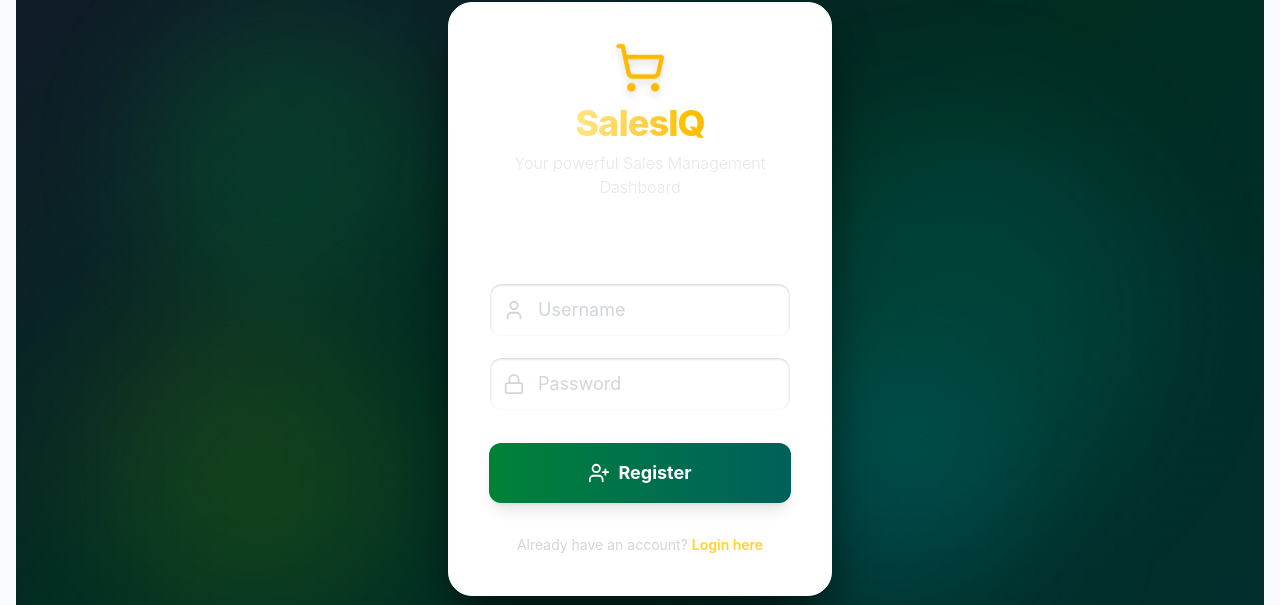
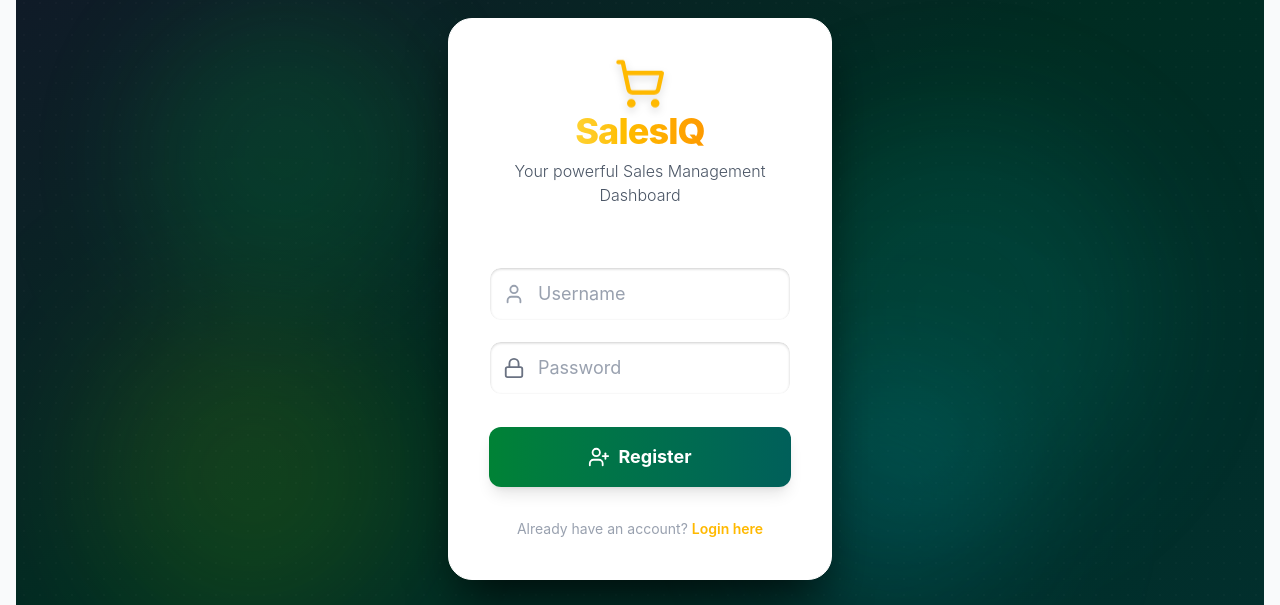
Before and after one commit to saketmishra5454/salesiq, a React (Vite) app in the folder client/: page /register in a window 1280 px wide. Shown: the part 173-778 px from the top of the page. Built offline with nearby package versions, Linux system fonts and the light colour scheme; no server answers.

Commit message:
More Enhance

```diff
--- a/client/src/pages/Login.jsx
+++ b/client/src/pages/Login.jsx
@@ -22,7 +22,7 @@ const Login = () => {
       localStorage.setItem("authToken", res.data.token);
       localStorage.setItem("username", res.data.username);
 
-      toast.success("Login successful 🎉 Welcome back to SalesIQ!");
+      toast.success("Login successfully🎉 Welcome SalesIQ!");
       navigate("/");
     } catch (err) {
       toast.error(err.response?.data?.message || "Login failed ❌ Please check your credentials.");
@@ -46,41 +46,41 @@ const Login = () => {
 
       <form
         onSubmit={handleLogin}
-        className="relative z-20 bg-white bg-opacity-10 backdrop-filter backdrop-blur-xl border border-white border-opacity-30 shadow-3xl rounded-3xl p-10 w-full max-w-sm mx-4 transform transition-all duration-500 hover:scale-[1.01] overflow-hidden" // Increased padding, rounded corners, new shadow
+        className="relative z-20 bg-white bg-opacity-10 backdrop-filter backdrop-blur-xl border border-white border-opacity-30 shadow-3xl rounded-3xl p-10 w-full max-w-sm mx-4 transform transition-all duration-500 hover:scale-[1.01] overflow-hidden"
       >
         <div className="flex flex-col items-center justify-center mb-8">
-          <ShoppingCart size={52} className="text-amber-400 drop-shadow-lg animate-bounce-subtle" /> {/* Larger icon, subtle bounce */}
-          <h2 className="text-4xl font-extrabold tracking-tight bg-clip-text text-transparent bg-gradient-to-r from-amber-200 to-amber-400 mt-2">
+          <ShoppingCart size={52} className="text-amber-400 drop-shadow-lg animate-bounce-subtle" />
+          <h2 className="text-4xl font-extrabold tracking-tight bg-clip-text text-transparent bg-gradient-to-r from-amber-300 to-amber-500">
             SalesIQ
           </h2>
-          <p className="text-gray-200 text-base mt-2 font-light text-center">
+          <p className="text-gray-600 text-base mt-2 font-light text-center">
             Your powerful Sales Management Dashboard
           </p>
         </div>
 
-        <p className="text-white text-xl font-semibold mb-6 text-center">
+        <p className="text-grey text-xl font-bold mb-2 text-center">
           Admin Login
         </p>
 
         <div className="relative mb-5">
-          <User size={22} className="absolute left-3.5 top-1/2 -translate-y-1/2 text-gray-300" />
+          <User size={22} className="absolute left-3.5 top-1/2 -translate-y-1/2 text-gray-500" />
           <input
             type="text"
             placeholder="Username"
             value={username}
             onChange={(e) => setUsername(e.target.value)}
-            className="w-full pl-12 pr-4 py-3 bg-white bg-opacity-15 text-white placeholder-gray-300 rounded-xl border border-white border-opacity-20 focus:outline-none focus:ring-2 focus:ring-amber-400 focus:border-transparent transition-all duration-200 text-lg shadow-inner-custom" // Custom shadow
+            className="w-full pl-12 pr-4 py-3 bg-white bg-opacity-15 text-gray-600 placeholder-gray-400 rounded-xl border border-white border-opacity-20 focus:outline-none focus:ring-2 focus:ring-amber-400 focus:border-transparent transition-all duration-200 text-lg shadow-inner-custom" // Changed text-white to text-gray-100, placeholder to gray-400
             required
           />
         </div>
         <div className="relative mb-8">
-          <Lock size={22} className="absolute left-3.5 top-1/2 -translate-y-1/2 text-gray-300" />
+          <Lock size={22} className="absolute left-3.5 top-1/2 -translate-y-1/2 text-gray-500" />
           <input
             type="password"
             placeholder="Password"
             value={password}
             onChange={(e) => setPassword(e.target.value)}
-            className="w-full pl-12 pr-4 py-3 bg-white bg-opacity-15 text-white placeholder-gray-300 rounded-xl border border-white border-opacity-20 focus:outline-none focus:ring-2 focus:ring-amber-400 focus:border-transparent transition-all duration-200 text-lg shadow-inner-custom" // Custom shadow
+            className="w-full pl-12 pr-4 py-3 bg-white bg-opacity-15 text-gray-600 placeholder-gray-400 rounded-xl border border-white border-opacity-20 focus:outline-none focus:ring-2 focus:ring-amber-600 focus:border-transparent transition-all duration-200 text-lg shadow-inner-custom" // Changed text-white to text-gray-100, placeholder to gray-400
             required
           />
         </div>
@@ -92,9 +92,9 @@ const Login = () => {
           <LogIn size={22} /> Secure Login
         </button>
 
-        <p className="mt-8 text-center text-gray-300 text-opacity-80 text-sm">
+        <p className="mt-8 text-center text-gray-500 text-opacity-80 text-sm">
           New to SalesIQ?{" "}
-          <Link to="/register" className="text-amber-300 hover:underline font-semibold transition-colors">
+          <Link to="/register" className="text-amber-400 hover:underline font-semibold transition-colors">
             Create an Account
           </Link>
         </p>
--- a/client/src/pages/Register.jsx
+++ b/client/src/pages/Register.jsx
@@ -1,7 +1,7 @@
 import { useState } from "react";
 import axios from "axios";
 import { useNavigate, Link } from "react-router-dom";
-import React from "react"; // Changed from 'react-dom' to 'react'
+import React from "react";
 import { toast, Toaster } from "sonner";
 import { UserPlus, User, Lock, ShoppingCart } from "lucide-react";
 
@@ -12,15 +12,36 @@ const Register = () => {
 
   const handleRegister = async (e) => {
     e.preventDefault();
+    // Basic frontend validation (optional, but good practice)
+    if (!username || !password) {
+      toast.error("Username and password are required.");
+      return;
+    }
+    if (password.length < 6) { // Example validation
+        toast.error("Password must be at least 6 characters long.");
+        return;
+    }
+
     try {
-      await axios.post("/api/auth/register", {
+      // Ensure the URL is correct relative to your API base
+      // If your API is on a different domain/port, use the full URL:
+      // const res = await axios.post("http://localhost:5000/api/auth/register", { // Example
+      const res = await axios.post("/api/auth/register", {
         username,
         password,
       });
+
+      // You might want to automatically log in the user after registration,
+      // or simply redirect them to login with a success message.
+      // Current behavior (redirect to login) is fine as per your original code.
       toast.success("Registration successful ✅ Welcome to SalesIQ! Please log in.");
       navigate("/login");
     } catch (err) {
-      toast.error(err.response?.data?.message || "Registration failed ❌ Username might be taken or too short.");
+      // Log the full error to the console for more details during development
+      console.error("Registration error:", err);
+
+      // Extract specific message from backend if available, otherwise use a generic one
+      toast.error(err.response?.data?.message || "Registration failed ❌ Please try again or contact support.");
     }
   };
 
@@ -44,36 +65,36 @@ const Register = () => {
       >
         <div className="flex flex-col items-center justify-center mb-8">
           <ShoppingCart size={52} className="text-amber-400 drop-shadow-lg animate-bounce-subtle" />
-          <h2 className="text-4xl font-extrabold tracking-tight bg-clip-text text-transparent bg-gradient-to-r from-amber-200 to-amber-400 mt-2">
+          <h2 className="text-4xl font-extrabold tracking-tight bg-clip-text text-transparent bg-gradient-to-r from-amber-300 to-amber-500">
             SalesIQ
           </h2>
-          <p className="text-gray-200 text-base mt-2 font-light text-center">
+          <p className="text-gray-600 text-base mt-2 font-light text-center">
             Your powerful Sales Management Dashboard
           </p>
         </div>
-        <p className="text-white text-xl font-semibold mb-6 text-center">
+        <p className="text-white text-xl font-semibold text-center">
           Create Your Account
         </p>
 
         <div className="relative mb-5">
-          <User size={22} className="absolute left-3.5 top-1/2 -translate-y-1/2 text-gray-300" />
+          <User size={22} className="absolute left-3.5 top-1/2 -translate-y-1/2 text-gray-400" />
           <input
             type="text"
             placeholder="Username"
             value={username}
             onChange={(e) => setUsername(e.target.value)}
-            className="w-full pl-12 pr-4 py-3 bg-white bg-opacity-15 text-white placeholder-gray-300 rounded-xl border border-white border-opacity-20 focus:outline-none focus:ring-2 focus:ring-amber-400 focus:border-transparent transition-all duration-200 text-lg shadow-inner-custom"
+            className="w-full pl-12 pr-4 py-3 bg-white bg-opacity-15 text-white placeholder-gray-400 rounded-xl border border-white border-opacity-20 focus:outline-none focus:ring-2 focus:ring-amber-400 focus:border-transparent transition-all duration-200 text-lg shadow-inner-custom"
             required
           />
         </div>
       <div className="relative mb-8">
-          <Lock size={22} className="absolute left-3.5 top-1/2 -translate-y-1/2 text-gray-300" />
+                <Lock size={22} className="absolute left-3.5 top-1/2 -translate-y-1/2 text-gray-500" />
                 <input
                   type="password"
                   placeholder="Password"
                   value={password}
                   onChange={(e) => setPassword(e.target.value)}
-            className="w-full pl-12 pr-4 py-3 bg-white bg-opacity-15 text-white placeholder-gray-300 rounded-xl border border-white border-opacity-20 focus:outline-none focus:ring-2 focus:ring-amber-400 focus:border-transparent transition-all duration-200 text-lg shadow-inner-custom"
+                  className="w-full pl-12 pr-4 py-3 bg-white bg-opacity-15 text-gray-600 placeholder-gray-400 rounded-xl border border-white border-opacity-20 focus:outline-none focus:ring-2 focus:ring-amber-600 focus:border-transparent transition-all duration-200 text-lg shadow-inner-custom" // Changed text-white to text-gray-100, placeholder to gray-400
                   required
                 />
               </div>
@@ -85,9 +106,9 @@ const Register = () => {
           <UserPlus size={22} /> Register
         </button>
 
-        <p className="mt-8 text-center text-gray-300 text-opacity-80 text-sm">
+        <p className="mt-8 text-center text-gray-400 text-opacity-80 text-sm">
           Already have an account?{" "}
-          <Link to="/login" className="text-amber-300 hover:underline font-semibold transition-colors">
+          <Link to="/login" className="text-amber-400 hover:underline font-semibold transition-colors">
             Login here
           </Link>
         </p>
```
Lines whose indentation alone changed are shown as unchanged.
